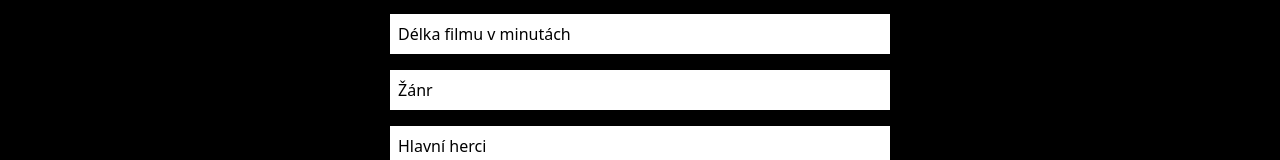
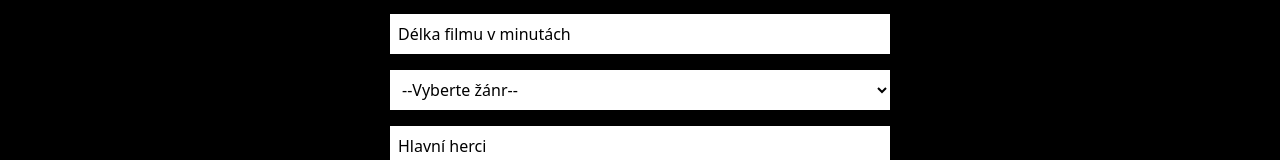
Before and after one commit to RostislavSzkandera/Movies-Database, a React (Create React App) app: page /addmovie in a window 1280 px wide. Shown: the part 456-616 px from the top of the page. Built offline with nearby package versions, Linux system fonts and the light colour scheme; no server answers; sample sign-in values are in the browser's storage.

Commit message:
New Genre input

```diff
--- a/src/pages/AddMovie.js
+++ b/src/pages/AddMovie.js
@@ -182,17 +182,18 @@ const validateValues = (inputValues) => {
 
         />
 
-        <input
-            type="text"
-            placeholder="Žánr"
-            className="bg-white text-black w-[300px] sm:w-[500px] mb-4 p-2 placeholder:text-black"
-            onChange={handleChange}
-            value={genre}
-            required
-            name="genre"
-            autoComplete="off"
+        <select className="bg-white text-black w-[300px] sm:w-[500px] mb-4 p-2" required name="genre" value={genre} onChange={handleChange}>
+                    <option disabled value="">--Vyberte žánr--</option>
+                    <option value="Komedie">Komedie</option>
+                    <option value="Akční">Akční</option>
+                    <option value="Fantasy">Fantasy</option>
+                    <option value="Horor">Horor</option>
+                    <option value="Sci-fi">Sci-fi</option>
+                    <option value="Thriller">Thriller</option>
+                    <option value="Animovaný">Animovaný</option>
+                    <option value="Romantický">Romantický</option>
+        </select>
 
-        />
 
 
         <input
```
